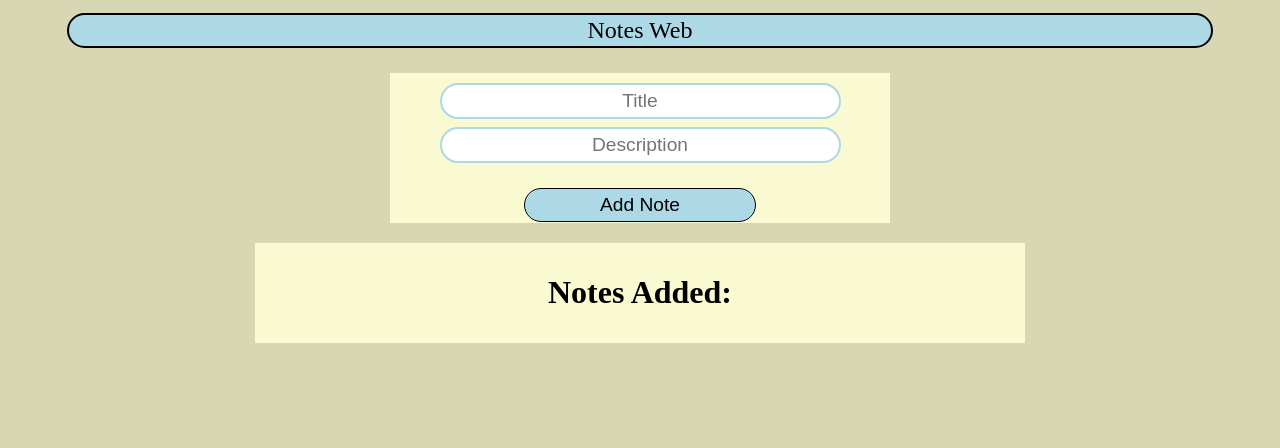
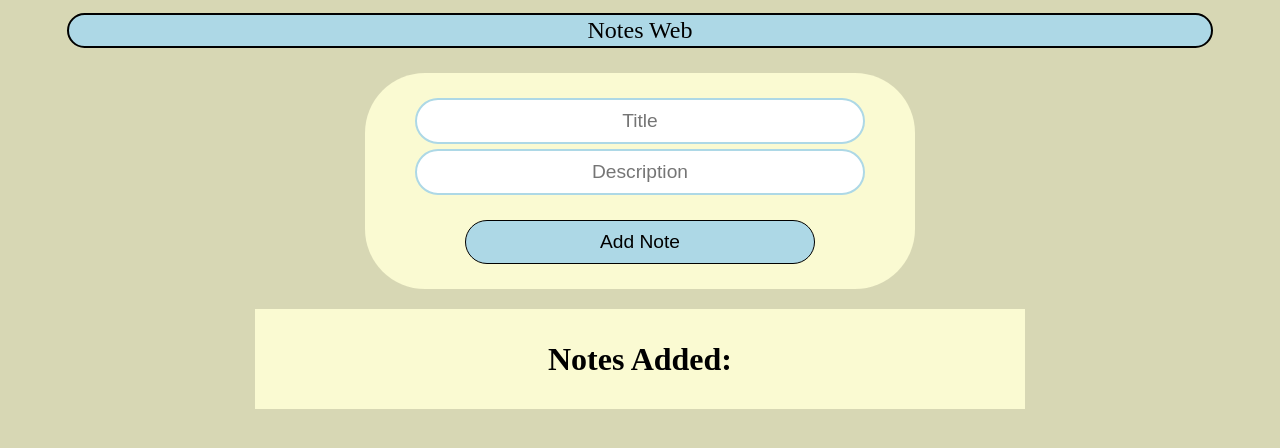
Before and after one commit to 2elm3alem3abdo/notes-app-web, a plain HTML site: page index.html in a window 1280 px wide. Drawn offline with Linux system fonts and the light colour scheme.

Commit message:
Add files via upload

```diff
--- a/style.css
+++ b/style.css
@@ -26,54 +26,50 @@ div[id="h1"]{
 }
 div[id="main"]{
     background-color: lightgoldenrodyellow;
-    width: 50%;
+    width: 70%;
     max-width: 500px;
-    height: 90px;
     margin: auto;
-    padding-top: 10px;
-    padding-bottom: 50px;
+    padding: 2%;
+    border-radius: 60px;
 }
 div[id="ida"]{
-    display: grid;
-    justify-content: center;
+    display: flex;
+    flex-direction: column;
+    align-items: center;
+    gap: 5px;
 }
 input[id="t"]{
     border: solid  lightblue;
     border-width: 2px;
     border-radius: 50px;
-    margin: auto;
     text-align: center;
-    width: fit-content;
-    padding-top: 5px;
-    padding-bottom: 5px;
-    padding-right: 75px;
-    padding-left: 75px;
+    width: 90%;
     font-size: larger;
+    padding-top: 2%;
+    padding-bottom: 2%;
+    box-sizing: border-box;
 }
 input[id="c"]{
     border: solid  lightblue;
     border-width: 2px;
     border-radius: 50px;
-    margin: auto;
     text-align: center;
-    width: fit-content;
-    padding-top: 5px;
-    padding-bottom: 5px;
-    padding-right: 75px;
-    padding-left: 75px;
-    margin-top: 2%;
+    width: 90%;
     font-size: larger;
+    padding-top: 2%;
+    padding-bottom: 2%;
+    box-sizing: border-box;
 }
 div[id="container"]{
     display: flex;
-    width: 70%;
+    width: 85%;
     max-width: 750px;
     flex-wrap: wrap;
     gap: 5px;
     background-color: lightgoldenrodyellow;
     margin: auto;
     margin-top: 20px;
-    max-height: 60vh;
+    max-height: 50vh;
     overflow-y: auto;
     padding: 10px;
 }
@@ -117,19 +113,17 @@ div[id="a"]{
 button[id="add"]{
     background-color: lightblue;
     color: black;
-    width: fit-content;
-    height: fit-content;
+    width: 70%;
     border: 1px solid black;
     border-radius: 100px;
-    padding-top: 5px;
-    padding-bottom: 5px;
-    padding-right: 75px;
-    padding-left: 75px;
     margin-top: 5%;
     font-size: larger;
+    padding-top: 2%;
+    padding-bottom: 2%;
+    box-sizing: border-box;
 }
 button[id="delete"]{
-    background-color: rgb(255, 0, 0);
+    background-color: lightsalmon;
     color: black;
     width: fit-content;
     height: fit-content;
@@ -154,7 +148,7 @@ button[id="add"]:hover{
 button[id="delete"]:hover{
     transition: transform 0.05s ease-in, background-color 0.1s ease-in;
     transform: scale(1.1);
-    background-color: darkred;
+    background-color: salmon;
 }
 .note:hover{
     transition: transform 0.1s ease-in;
```
